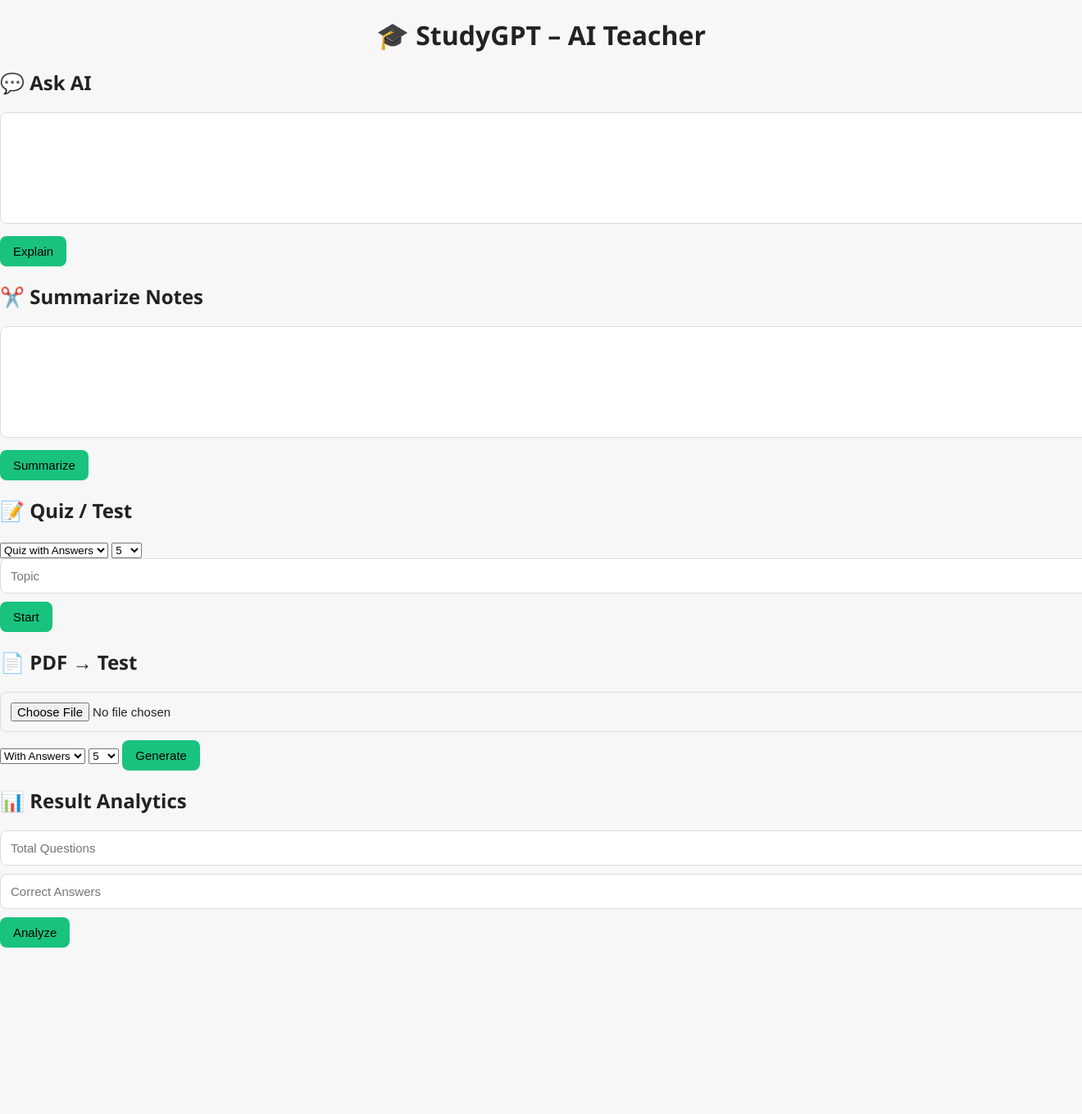
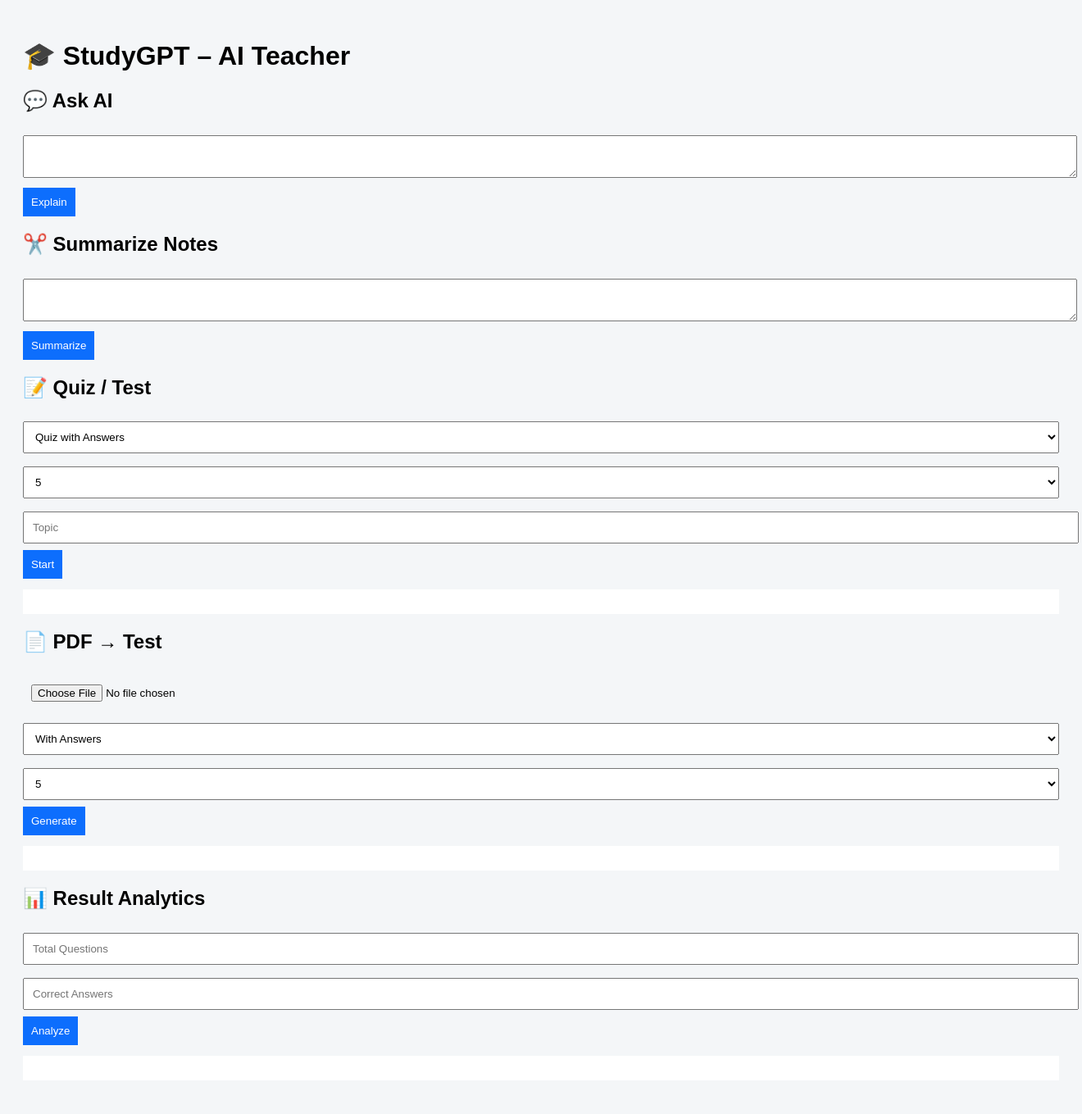
Before and after one commit to Tarunmaker/StudyGPT, a Flask app: page / in a window 1320 px wide; the page is wider, and only the part inside the window is pictured. Shown: that part at 82% size. Before the commit the page ends 1156 px from the top of that part, so only its background shows below. Run offline with Flask 3, Linux system fonts and the light colour scheme.

Commit message:
Update style.css

```diff
--- a/static/style.css
+++ b/static/style.css
@@ -1,91 +1,25 @@
 body {
-  margin: 0;
-  background: #f7f7f8;
-  font-family: "Segoe UI", system-ui, sans-serif;
-  color: #222;
+  font-family: Arial;
+  background: #f4f6f8;
+  padding: 20px;
 }
 
-.container {
-  max-width: 850px;
-  margin: auto;
-  padding: 30px 15px 80px;
+textarea, input, select {
+  width: 100%;
+  margin: 8px 0;
+  padding: 10px;
 }
 
-h1 {
-  text-align: center;
-  margin-bottom: 5px;
+button {
+  padding: 10px;
+  background: #0d6efd;
+  color: white;
+  border: none;
+  cursor: pointer;
 }
 
-.tagline {
-  text-align: center;
-  color: #666;
-  margin-bottom: 30px;
+pre {
+  background: white;
+  padding: 15px;
+  white-space: pre-wrap;
 }
-
-/* Card */
-.card {
-  background: #ffffff;
-  border-radius: 12px;
-  padding: 20px;
-  margin-bottom: 25px;
-  box-shadow: 0 4px 14px rgba(0,0,0,0.08);
-}
-
-.card h2 {
-  margin-top: 0;
-  margin-bottom: 12px;
-}
-
-/* Inputs */
-textarea, input {
-  width: 100%;
-  padding: 12px;
-  font-size: 15px;
-  border-radius: 8px;
-  border: 1px solid #ddd;
-  outline: none;
-  margin-bottom: 10px;
-}
-
-textarea {
-  min-height: 110px;
-  resize: vertical;
-}
-
-textarea:focus, input:focus {
-  border-color: #19c37d;
-}
-
-/* Button */
-button {
-  background: #19c37d;
-  border: none;
-  padding: 10px 16px;
-  border-radius: 8px;
-  font-size: 15px;
-  cursor: pointer;
-  color: #000;
-}
-
-button:hover {
-  background: #16a96c;
-}
-
-/* Output */
-.output {
-  margin-top: 15px;
-  background: #f1f1f1;
-  padding: 12px;
-  border-radius: 8px;
-  font-size: 14.5px;
-  line-height: 1.5;
-}
-
-.output p {
-  margin: 0;
-}
-
-.output b {
-  display: block;
-  margin-bottom: 6px;
-}
```
